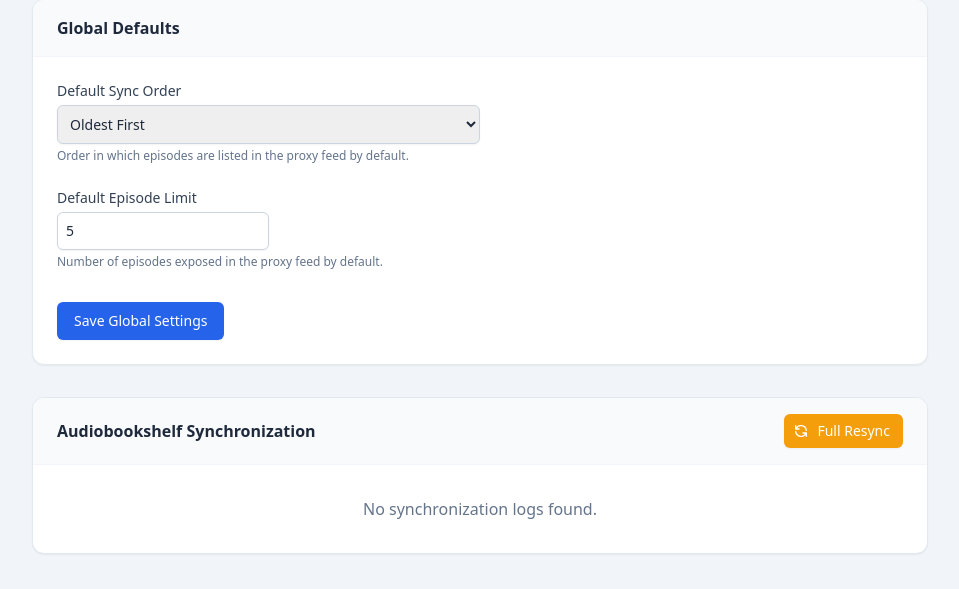
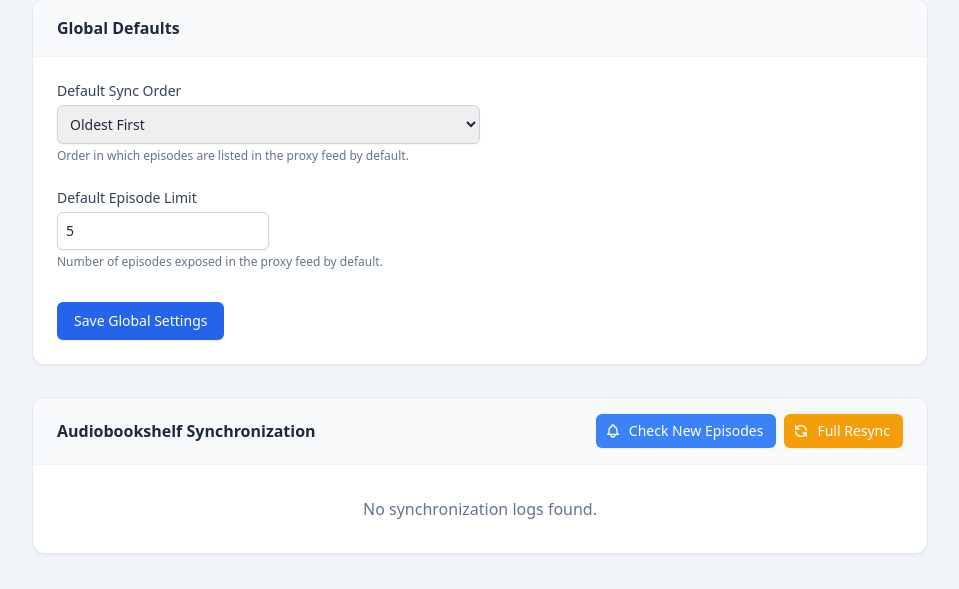
Before and after one commit to jminguely/polarr, a FastAPI app: page /settings in a window 1280 px wide. Shown: the part 211-800 px from the top of the page, without its empty margins (160-1119 px from the left). Run offline with FastAPI, Linux system fonts and the light colour scheme; data that the repository does not hold is empty; some libraries are stand-ins or nearby versions.

Commit message:
feat: auto-check for new episodes every 30 min + manual trigger
- Add check_new_episodes() background task that runs every 30 minutes:
  updates all ABS podcast feed URLs to Polarr proxy and calls checknew
- Add 'Check New Episodes' button in Settings page
- Add POST /settings/check-new route for manual trigger
- This ensures ABS always uses the proxy feed for episode checks,
  so sync filters (limit, order, start-after) are respected

```diff
--- a/app/main.py
+++ b/app/main.py
@@ -879,6 +879,41 @@
 
     return flash_redirect("/settings", "Full synchronization started in the background.")
 
+@app.post("/settings/check-new")
+def trigger_check_new(background_tasks: BackgroundTasks, db: Session = Depends(get_db)):
+    """Trigger an immediate check for new episodes across all subscribed podcasts."""
+    ABS_URL = os.getenv("ABS_URL", "").rstrip("/")
+    ABS_TOKEN = os.getenv("ABS_TOKEN", "")
+    POLARR_EXTERNAL_URL = os.getenv("POLARR_EXTERNAL_URL", "http://localhost:8080").rstrip("/")
+    if not ABS_URL or not ABS_TOKEN:
+        return flash_redirect("/settings", "ABS is not configured.", "error")
+
+    def do_check():
+        headers = {"Authorization": f"Bearer {ABS_TOKEN}"}
+        sess = SessionLocal()
+        podcasts = sess.query(Podcast).filter(Podcast.subscribed == True, Podcast.abs_id != None).all()
+        checked = 0
+        for pod in podcasts:
+            try:
+                proxy_url = f"{POLARR_EXTERNAL_URL}/feed/{pod.id}"
+                requests.patch(
+                    f"{ABS_URL}/api/items/{pod.abs_id}/media",
+                    json={"metadata": {"feedUrl": proxy_url}},
+                    headers=headers, timeout=10
+                )
+                requests.get(
+                    f"{ABS_URL}/api/podcasts/{pod.abs_id}/checknew?limit=10",
+                    headers=headers, timeout=15
+                )
+                checked += 1
+            except Exception as e:
+                print(f"⚠️ check-new error for {pod.title}: {e}")
+        sess.close()
+        print(f"🔄 Manual episode check complete: {checked}/{len(podcasts)} podcasts checked")
+
+    background_tasks.add_task(do_check)
+    count = db.query(Podcast).filter(Podcast.subscribed == True, Podcast.abs_id != None).count()
+    return flash_redirect("/settings", f"Checking new episodes for {count} podcasts in the background...")
 
 
 # ---------------------------------------------------------------------------
@@ -950,6 +985,49 @@
         # Wait 5 minutes
         await asyncio.sleep(300)
 
+async def check_new_episodes():
+    """Periodically update feed URLs in ABS to proxy and trigger checknew for all subscribed podcasts."""
+    while True:
+        try:
+            ABS_URL = os.getenv("ABS_URL", "").rstrip("/")
+            ABS_TOKEN = os.getenv("ABS_TOKEN", "")
+            POLARR_EXTERNAL_URL = os.getenv("POLARR_EXTERNAL_URL", "http://localhost:8080").rstrip("/")
+            if not ABS_URL or not ABS_TOKEN:
+                await asyncio.sleep(1800)
+                continue
+
+            headers = {"Authorization": f"Bearer {ABS_TOKEN}"}
+            db = SessionLocal()
+
+            podcasts = db.query(Podcast).filter(Podcast.subscribed == True, Podcast.abs_id != None).all()
+            updated = 0
+            for pod in podcasts:
+                try:
+                    proxy_url = f"{POLARR_EXTERNAL_URL}/feed/{pod.id}"
+                    # Ensure ABS has the proxy URL as feed URL
+                    requests.patch(
+                        f"{ABS_URL}/api/items/{pod.abs_id}/media",
+                        json={"metadata": {"feedUrl": proxy_url}},
+                        headers=headers, timeout=10
+                    )
+                    # Trigger episode check
+                    requests.get(
+                        f"{ABS_URL}/api/podcasts/{pod.abs_id}/checknew?limit=10",
+                        headers=headers, timeout=15
+                    )
+                    updated += 1
+                except Exception as e:
+                    print(f"⚠️ check_new_episodes error for {pod.title}: {e}")
+
+            db.close()
+            print(f"🔄 Episode check complete: {updated}/{len(podcasts)} podcasts checked")
+        except Exception as e:
+            print(f"check_new_episodes error: {e}")
+
+        # Run every 30 minutes
+        await asyncio.sleep(1800)
+
 @app.on_event("startup")
 async def startup_event():
     asyncio.create_task(sync_abs_progress())
+    asyncio.create_task(check_new_episodes())
--- a/app/templates/settings.html
+++ b/app/templates/settings.html
@@ -46,6 +46,15 @@
         <div class="px-6 py-4 border-b border-slate-100 bg-slate-50 flex justify-between items-center">
             <h3 class="font-semibold text-slate-800">Audiobookshelf Synchronization</h3>
 
+            <div class="flex items-center gap-2">
+                <form action="/settings/check-new" method="post">
+                    <button type="submit" class="inline-flex items-center px-3 py-1.5 border border-transparent text-sm font-medium rounded-md shadow-sm text-white bg-blue-500 hover:bg-blue-600 focus:outline-none focus:ring-2 focus:ring-offset-2 focus:ring-blue-500 transition-colors">
+                        <svg class="mr-2 -ml-1 h-4 w-4" fill="none" viewBox="0 0 24 24" stroke="currentColor">
+                            <path stroke-linecap="round" stroke-linejoin="round" stroke-width="2" d="M15 17h5l-1.405-1.405A2.032 2.032 0 0118 14.158V11a6.002 6.002 0 00-4-5.659V5a2 2 0 10-4 0v.341C7.67 6.165 6 8.388 6 11v3.159c0 .538-.214 1.055-.595 1.436L4 17h5m6 0v1a3 3 0 11-6 0v-1m6 0H9" />
+                        </svg>
+                        Check New Episodes
+                    </button>
+                </form>
                 <form action="/settings/sync-all" method="post">
                     <button type="submit" class="inline-flex items-center px-3 py-1.5 border border-transparent text-sm font-medium rounded-md shadow-sm text-white bg-amber-500 hover:bg-amber-600 focus:outline-none focus:ring-2 focus:ring-offset-2 focus:ring-amber-500 transition-colors" onclick="return confirm('Are you sure you want to completely clear the Audiobookshelf library and re-sync all active podcasts? This may take a while depending on how many subscriptions you have.');">
                         <svg class="mr-2 -ml-1 h-4 w-4" fill="none" viewBox="0 0 24 24" stroke="currentColor">
@@ -54,6 +63,7 @@
                         Full Resync
                     </button>
                 </form>
+            </div>
         </div>
 
         <div class="p-0">
```
Lines whose indentation alone changed are shown as unchanged.
